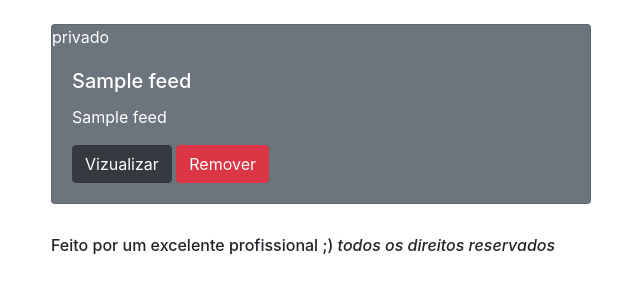
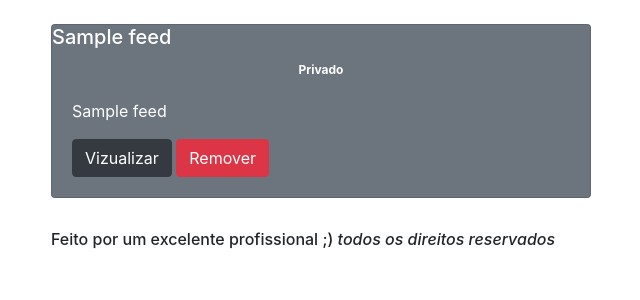
Before and after one commit to juniorjrml/SARSS, a Django app: page / in a window 1280 px wide. Shown: the part 200-500 px from the top of the page, without its empty margins (34-674 px from the left). Run offline with Django 3.2, Linux system fonts and the light colour scheme; a user stored in the database is signed in; tables that the repository leaves empty hold one stand-in row (values such as "Sample post"); some libraries are stand-ins or nearby versions.

Commit message:
alternando a estrutura de vizualização do card de feed

```diff
--- a/core/templates/estrutura/card_feed.html
+++ b/core/templates/estrutura/card_feed.html
@@ -1,15 +1,16 @@
 <div class="col-sm-6" title="{{ feed.link }}">
     <div class="card text-white bg-secondary mb-3">
+        <h5 class="card-title">{{ feed.title }}</h5>
+                 <span class="badge bg-secondary">
         {% if feed.privado %}
-            privado
+            Privado
         {% else %}
-            <button type="button" class="btn btn-primary">
-                Publico <span class="badge bg-secondary">Privado</span>
-                <span class="visually-hidden">unread messages</span>
-            </button>
+            Publico
         {% endif %}
+                 </span>
+            <span class="visually-hidden"></span>
+
       <div class="card-body">
-        <h5 class="card-title">{{ feed.title }}</h5>
         <p class="card-text">{{ feed.subtitle }}</p>
         <a href="/feed/visualizar/{{ feed.id }}" class="btn btn-dark">Vizualizar</a> <a href="feed/delete/{{ feed.id }}" class="btn btn-danger">Remover</a>
       </div>
```
